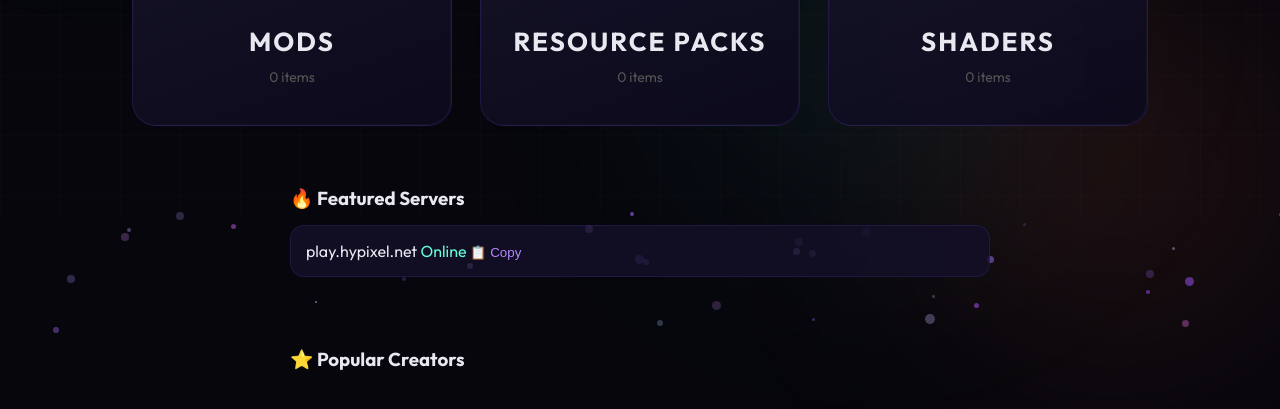
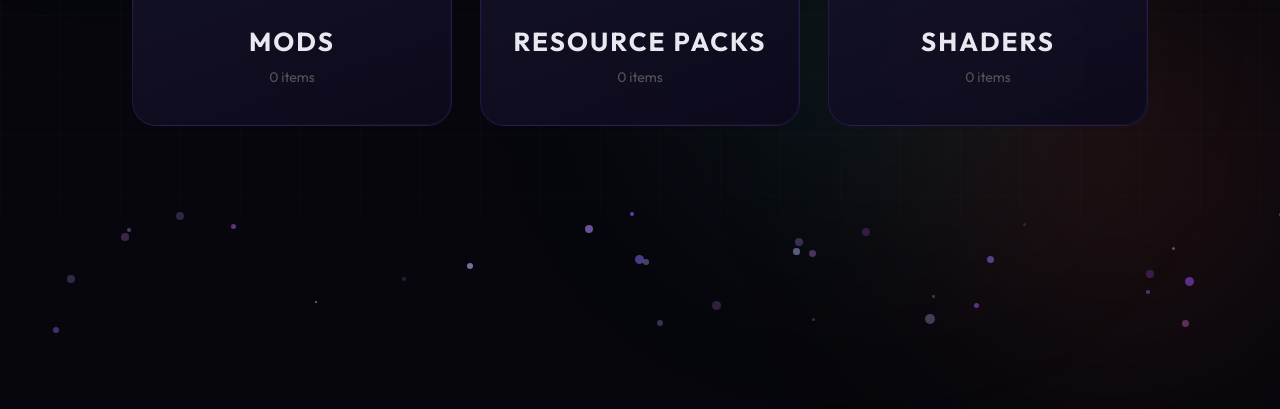
Before and after one commit to mohamad2020nouri-cell/mohamad2020nouri-cell.github.io, a plain HTML site: page index.html in a window 1280 px wide. Shown: the part 585-994 px from the top of the page. After the commit the page ends 800 px from the top, so only its background shows below. Drawn offline with Linux system fonts and the light colour scheme.

Commit message:
Add files via upload

```diff
--- a/index.html
+++ b/index.html
@@ -74,21 +74,6 @@
                     <div class="card-label">Shaders</div>
                     <div class="card-count" id="shaderCount">0 items</div>
                 </div>
-            </div>
-            <div style="margin-top: 60px; width:100%; max-width: 700px;">
-                <h3 style="margin-bottom:15px;">🔥 Featured Servers</h3>
-                <div class="server-card" style="background:rgba(20,16,40,0.8); padding:15px; border-radius:14px; margin-bottom:10px; border:1px solid rgba(120,80,255,0.15);">
-                    <span>play.hypixel.net</span> <span style="color:#64ffda;">Online</span> <button onclick="copyIP('play.hypixel.net')" style="margin-left:auto; background:transparent; border:none; color:#b388ff; cursor:pointer;">📋 Copy</button>
-                </div>
-            </div>
-            <!-- Popular Creators -->
-            <div style="margin-top: 60px; width:100%; max-width: 700px;">
-                <h3 style="margin-bottom:15px;">⭐ Popular Creators</h3>
-                <div id="popularUsersContainer" style="display:flex; gap: 25px; justify-content: center; flex-wrap: wrap;"></div>
-            </div>
-        </div>
-    </div>
-
     <!-- ==================== MODS PAGE ==================== -->
     <div class="page" id="modsPage">
         <div class="top-bar">
```
